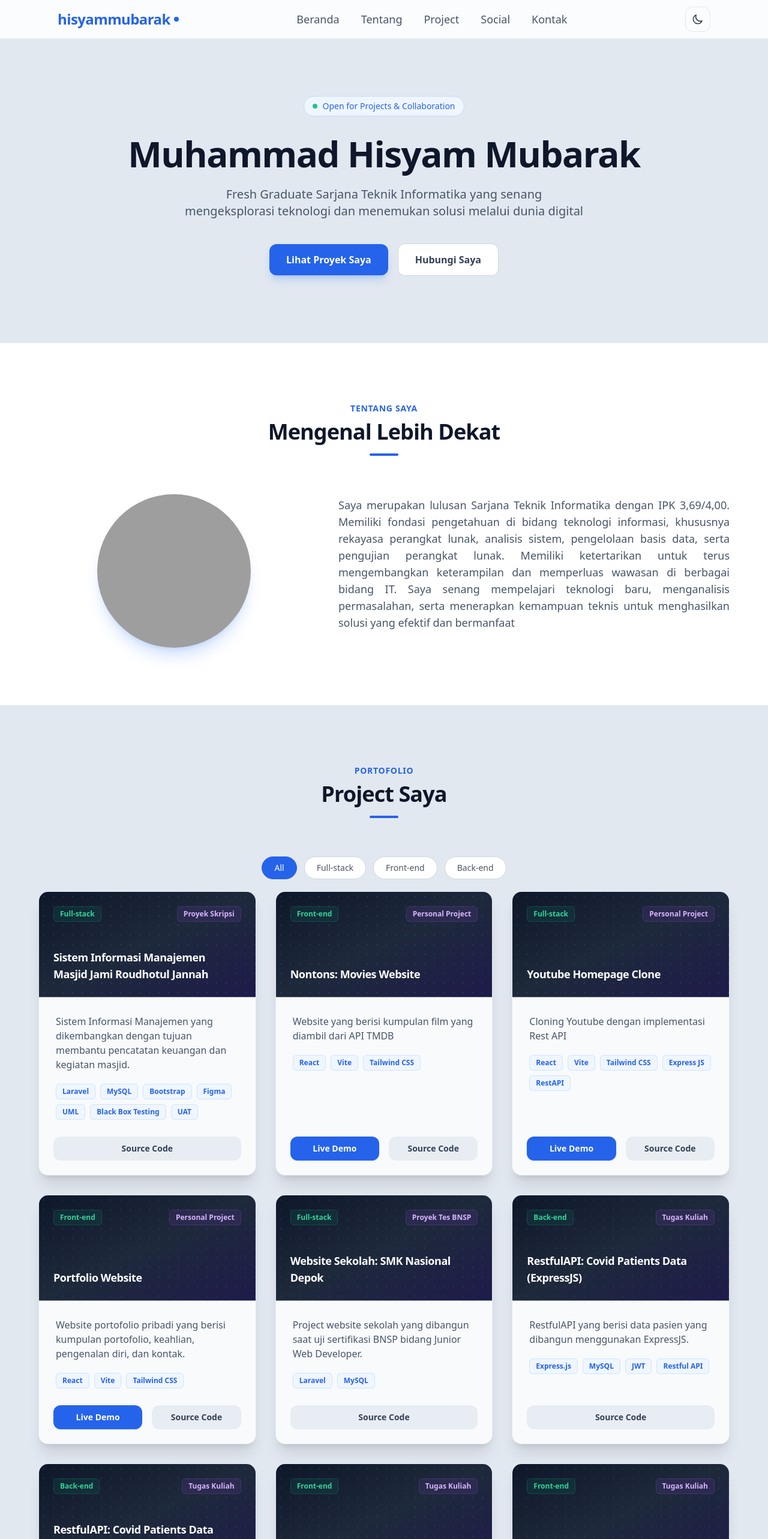
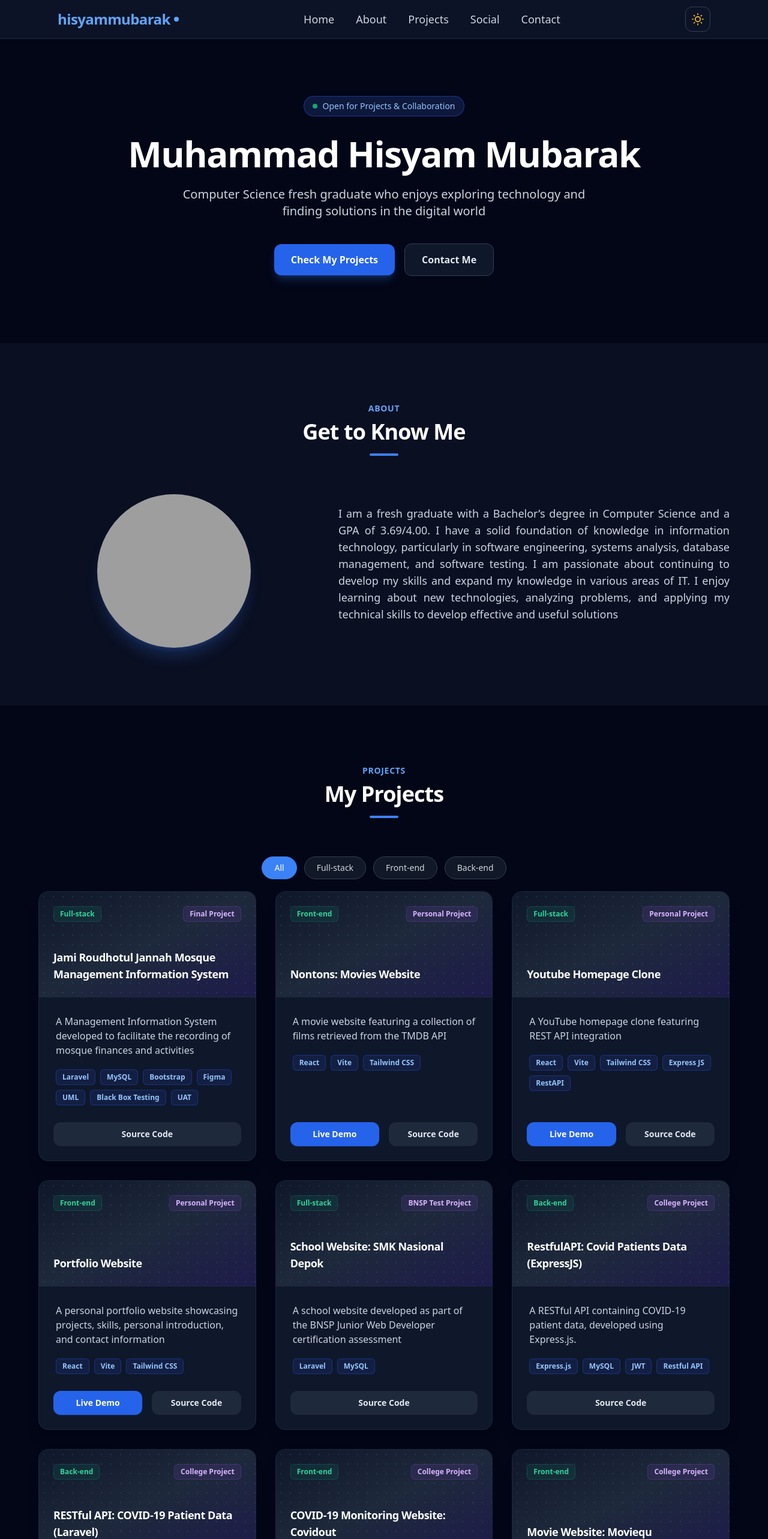
Before and after one commit to Sam0042/portfolio-website, a React (Vite) app: page / in a window 1280 px wide. Shown: the top 2566 px of the page at 60% size. Built offline with nearby package versions, Linux system fonts and the light colour scheme; grey boxes are pictures that could not be loaded.

Commit message:
changing the lang to eng

```diff
--- a/src/App.jsx
+++ b/src/App.jsx
@@ -13,12 +13,9 @@ function App() {
   const [theme, setTheme] = useState(() => {
     if (typeof window !== 'undefined') {
       const saved = localStorage.getItem('theme');
-      if (saved) return saved;
-      if (window.matchMedia('(prefers-color-scheme: dark)').matches) {
-        return 'dark';
-      }
+      return saved || 'dark';
     }
-    return 'light';
+    return 'dark';
   });
 
   useEffect(() => {
--- a/src/components/About.jsx
+++ b/src/components/About.jsx
@@ -1,48 +1,6 @@
 import React from 'react';
 
 const About = () => {
-  const stats = [
-    { value: '3+', label: 'Tahun Pengalaman', desc: 'Dalam web development' },
-    { value: '25+', label: 'Proyek Selesai', desc: 'Aplikasi web & landing page' },
-    { value: '15+', label: 'Teknologi Modern', desc: 'Framework & tools dikuasai' },
-    { value: '99%', label: 'Kepuasan Klien', desc: 'Kualitas kode teruji' },
-  ];
-
-  // Daftar teknologi sesuai dengan stack kamu beserta SVG icon resminya
-  const techStack = [
-    {
-      name: 'HTML',
-      icon: 'https://www.svgrepo.com/show/452228/html-5.svg',
-    },
-    {
-      name: 'CSS',
-      icon: 'https://www.svgrepo.com/show/452185/css-3.svg',
-    },
-    {
-      name: 'Javascript',
-      icon: 'https://www.svgrepo.com/show/303206/javascript-logo.svg',
-    },
-    {
-      name: 'PHP',
-      icon: 'https://www.svgrepo.com/show/452088/php.svg',
-    },
-    {
-      name: 'Laravel',
-      icon: 'https://cdn.jsdelivr.net/gh/devicons/devicon/icons/laravel/laravel-original.svg',
-    },
-    {
-      name: 'React',
-      icon: 'https://cdn.jsdelivr.net/gh/devicons/devicon/icons/react/react-original.svg',
-    },
-    {
-      name: 'Vite',
-      icon: 'https://www.svgrepo.com/show/354521/vitejs.svg',
-    },
-    {
-      name: 'Tailwind CSS',
-      icon: 'https://cdn.jsdelivr.net/gh/devicons/devicon/icons/tailwindcss/tailwindcss-original.svg',
-    },
-  ];
 
   return (
     <section id="about" className="py-16 md:py-24 px-4 sm:px-6 lg:px-8 bg-white dark:bg-slate-900/60 transition-colors duration-300">
@@ -50,10 +8,10 @@ const About = () => {
         {/* Section Header */}
         <div className="text-center max-w-2xl mx-auto mb-16">
           <span className="text-xs sm:text-sm font-semibold tracking-wider uppercase text-blue-600 dark:text-blue-400">
-            Tentang Saya
+            About
           </span>
           <h2 className="text-3xl sm:text-4xl font-bold tracking-tight text-slate-900 dark:text-white mt-2 mb-4">
-            Mengenal Lebih Dekat
+            Get to Know Me
           </h2>
           <div className="w-12 h-1 bg-blue-600 dark:bg-blue-500 mx-auto rounded-full"></div>
         </div>
@@ -71,7 +29,7 @@ const About = () => {
           {/* Description*/}
           <div className="md:col-span-7">
             <p className="text-base sm:text-lg text-slate-600 dark:text-slate-300 leading-relaxed mb-6 text-justify">
-              Saya merupakan lulusan Sarjana Teknik Informatika dengan IPK 3,69/4,00. Memiliki fondasi pengetahuan di bidang teknologi informasi, khususnya rekayasa perangkat lunak, analisis sistem, pengelolaan basis data, serta pengujian perangkat lunak. Memiliki ketertarikan untuk terus mengembangkan keterampilan dan memperluas wawasan di berbagai bidang IT. Saya senang mempelajari teknologi baru, menganalisis permasalahan, serta menerapkan kemampuan teknis untuk menghasilkan solusi yang efektif dan bermanfaat
+              I am a fresh graduate with a Bachelor’s degree in Computer Science and a GPA of 3.69/4.00. I have a solid foundation of knowledge in information technology, particularly in software engineering, systems analysis, database management, and software testing. I am passionate about continuing to develop my skills and expand my knowledge in various areas of IT. I enjoy learning about new technologies, analyzing problems, and applying my technical skills to develop effective and useful solutions
             </p>
           </div>
         </div>
--- a/src/components/Contact.jsx
+++ b/src/components/Contact.jsx
@@ -17,7 +17,7 @@ const Contact = () => {
       link: gmailWebUrl,
     },
     {
-      title: 'Lokasi',
+      title: 'Location',
       value: 'Kabupaten Bogor, Jawa Barat',
       icon: '📍',
       link: '#',
@@ -32,10 +32,10 @@ const Contact = () => {
         {/* Section Header */}
         <div className="text-center max-w-2xl mx-auto mb-16">
           <span className="text-xs sm:text-sm font-semibold tracking-wider uppercase text-blue-600 dark:text-blue-400">
-            Kontak
+            Contact
           </span>
           <h2 className="text-3xl sm:text-4xl font-bold tracking-tight text-slate-900 dark:text-white mt-2 mb-4">
-            Hubungi Saya
+            Get in Touch
           </h2>
           <div className="w-12 h-1 bg-blue-600 dark:bg-blue-500 mx-auto rounded-full mt-4"></div>
         </div>
@@ -43,10 +43,10 @@ const Contact = () => {
         {/* Call to Action Box */}
         <div className="bg-white dark:bg-slate-900 border border-slate-200/80 dark:border-slate-800 rounded-3xl p-8 sm:p-10 shadow-sm text-center max-w-2xl mx-auto">
           <h3 className="text-xl sm:text-2xl font-bold text-slate-900 dark:text-white mb-3">
-            Ingin Mengundang Berdiskusi / Interview?
+            Have a project in mind or interested in working together?
           </h3>
           <p className="text-sm sm:text-base text-slate-600 dark:text-slate-300 mb-6">
-            Klik tombol di bawah untuk langsung membuka tab Gmail dengan draf pesan penawaran karir yang siap dikirim.
+            Click the button below to send me an email
           </p>
           <a
             href={gmailWebUrl}
@@ -54,7 +54,7 @@ const Contact = () => {
             rel="noopener noreferrer"
             className="inline-flex items-center justify-center px-8 py-3.5 rounded-xl bg-blue-600 hover:bg-blue-700 text-white font-semibold text-sm sm:text-base shadow-lg shadow-blue-500/25 transition-all duration-300 hover:-translate-y-1 hover:shadow-xl active:scale-95"
           >
-            Kirim Email Sekarang
+            Send an Email
           </a>
         </div>
       </div>
--- a/src/components/Footer.jsx
+++ b/src/components/Footer.jsx
@@ -13,7 +13,7 @@ const Footer = () => {
           </span>
         </div>
         <p className="text-sm text-slate-500 dark:text-slate-400 text-center">
-          Dibuat dengan <span className="text-blue-600 dark:text-blue-400 font-medium">React</span>,{' '}
+          Made with <span className="text-blue-600 dark:text-blue-400 font-medium">React</span>,{' '}
           <span className="text-blue-600 dark:text-blue-400 font-medium">Vite</span>, &{' '}
           <span className="text-blue-600 dark:text-blue-400 font-medium">Tailwind CSS</span>
         </p>
--- a/src/components/Hero.jsx
+++ b/src/components/Hero.jsx
@@ -18,7 +18,7 @@ const Hero = () => {
 
         {/* Subtitle */}
         <p className="text-base sm:text-lg md:text-xl text-slate-600 dark:text-slate-300 mb-10 max-w-2xl mx-auto leading-relaxed">
-          Fresh Graduate Sarjana Teknik Informatika yang senang mengeksplorasi teknologi dan menemukan solusi melalui dunia digital
+          Computer Science fresh graduate who enjoys exploring technology and finding solutions in the digital world
         </p>
 
         {/* CTA Buttons */}
@@ -27,13 +27,13 @@ const Hero = () => {
             href="#projects"
             className="w-full sm:w-auto px-7 py-3.5 rounded-xl bg-blue-600 hover:bg-blue-700 text-white font-semibold text-sm sm:text-base shadow-lg shadow-blue-500/25 transition-all duration-300 hover:-translate-y-1 hover:shadow-xl active:scale-95 text-center"
           >
-            Lihat Proyek Saya
+            Check My Projects
           </a>
           <a
             href="#contact"
             className="w-full sm:w-auto px-7 py-3.5 rounded-xl bg-white dark:bg-slate-900 border border-slate-300 dark:border-slate-700 text-slate-700 dark:text-slate-200 hover:bg-slate-100 dark:hover:bg-slate-800 font-semibold text-sm sm:text-base transition-all duration-300 hover:-translate-y-1 active:scale-95 text-center"
           >
-            Hubungi Saya
+            Contact Me
           </a>
         </div>
 
--- a/src/components/Navbar.jsx
+++ b/src/components/Navbar.jsx
@@ -4,11 +4,11 @@ const Navbar = ({ theme, toggleTheme }) => {
   const [isOpen, setIsOpen] = useState(false);
 
   const navLinks = [
-    { name: 'Beranda', href: '#home' },
-    { name: 'Tentang', href: '#about' },
-    { name: 'Project', href: '#projects' },
+    { name: 'Home', href: '#home' },
+    { name: 'About', href: '#about' },
+    { name: 'Projects', href: '#projects' },
     { name: 'Social', href: '#social' },
-    { name: 'Kontak', href: '#contact' },
+    { name: 'Contact', href: '#contact' },
   ];
 
   return (
--- a/src/components/Projects.jsx
+++ b/src/components/Projects.jsx
@@ -4,28 +4,28 @@ import React, { useState } from 'react';
 const Projects = () => {
   const projects = [
     {
-      title: 'Sistem Informasi Manajemen Masjid Jami Roudhotul Jannah',
-      description: 'Sistem Informasi Manajemen yang dikembangkan dengan tujuan membantu pencatatan keuangan dan kegiatan masjid.',
+      title: 'Jami Roudhotul Jannah Mosque Management Information System',
+      description: 'A Management Information System developed to facilitate the recording of mosque finances and activities',
       image: '🕌',
       tech: ['Laravel', 'MySQL', 'Bootstrap', 'Figma', 'UML', 'Black Box Testing', 'UAT'],
       demoLink: '',
       codeLink: 'https://github.com/Sam0042/sim-masjid-dummy.git',
       domain: 'Full-stack',
-      category: 'Proyek Skripsi'
+      category: 'Final Project'
     },
     {
       title: 'Nontons: Movies Website',
-      description: 'Website yang berisi kumpulan film yang diambil dari API TMDB',
+      description: 'A movie website featuring a collection of films retrieved from the TMDB API',
       image: '▶',
       tech: ['React', 'Vite', 'Tailwind CSS'],
       demoLink: 'https://nontons.vercel.app/',
-      codeLink: 'https://github.com/Sam0042/youtube-clone',
+      codeLink: 'https://github.com/Sam0042/nontons-movie-app.git',
       domain: 'Front-end',
       category: 'Personal Project'
     },
     {
       title: 'Youtube Homepage Clone',
-      description: 'Cloning Youtube dengan implementasi Rest API',
+      description: 'A YouTube homepage clone featuring REST API integration',
       image: '▶',
       tech: ['React', 'Vite', 'Tailwind CSS', 'Express JS', 'RestAPI'],
       demoLink: 'https://youtube-clone-frontend-mocha-iota.vercel.app/',
@@ -35,7 +35,7 @@ const Projects = () => {
     },
     {
       title: 'Portfolio Website',
-      description: 'Website portofolio pribadi yang berisi kumpulan portofolio, keahlian, pengenalan diri, dan kontak.',
+      description: 'A personal portfolio website showcasing projects, skills, personal introduction, and contact information',
       image: '💼',
       tech: ['React', 'Vite', 'Tailwind CSS'],
       demoLink: '/',
@@ -44,54 +44,54 @@ const Projects = () => {
       category: 'Personal Project'
     },
     {
-      title: 'Website Sekolah: SMK Nasional Depok',
-      description: 'Project website sekolah yang dibangun saat uji sertifikasi BNSP bidang Junior Web Developer.',
+      title: 'School Website: SMK Nasional Depok',
+      description: 'A school website developed as part of the BNSP Junior Web Developer certification assessment',
       image: '🏫',
       tech: ['Laravel', 'MySQL'],
       demoLink: '',
       codeLink: 'https://github.com/Sam0042/web-sekolah.git',
       domain: 'Full-stack',
-      category: 'Proyek Tes BNSP'
+      category: 'BNSP Test Project'
     },
     {
       title: 'RestfulAPI: Covid Patients Data (ExpressJS)',
-      description: 'RestfulAPI yang berisi data pasien yang dibangun menggunakan ExpressJS.',
+      description: 'A RESTful API containing COVID-19 patient data, developed using Express.js.',
       image: '📊',
       tech: ['Express.js', 'MySQL', 'JWT', 'Restful API'],
       demoLink: '',
       codeLink: 'https://github.com/Sam0042/covid-rest-api.git',
       domain: 'Back-end',
-      category: 'Tugas Kuliah'
+      category: 'College Project'
     },
     {
-      title: 'RestfulAPI: Covid Patients Data (Laravel)',
-      description: 'RestfulAPI yang berisi data pasien yang dibangun menggunakan Laravel.',
+      title: 'RESTful API: COVID-19 Patient Data (Laravel)',
+      description: 'A RESTful API containing COVID-19 patient data, developed using Laravel',
       image: '📊',
       tech: ['Laravel', 'MySQL', 'Restful API'],
       demoLink: '',
       codeLink: 'https://github.com/Sam0042/be-mid-project.git',
       domain: 'Back-end',
-      category: 'Tugas Kuliah'
+      category: 'College Project'
     },
     {
-      title: 'Covid Monitoring Website: Covidout',
-      description: 'Aplikasi eksplorasi monitoring total penebaran covid di Indonesia, menggunakan data yang difetch melalui API public.',
+      title: 'COVID-19 Monitoring Website: Covidout',
+      description: 'An interactive application for exploring and monitoring the total spread of COVID-19 in Indonesia using data retrieved from a public API.',
       image: '🏥',
       tech: ['React', 'Fetching API'],
       demoLink: 'https://covidout-app-sam0042.vercel.app/',
       codeLink: 'https://github.com/Sam0042/frontend-programming-uas.git',
       domain: 'Front-end',
-      category: 'Tugas Kuliah'
+      category: 'College Project'
     },
     {
       title: 'Movie Website: Moviequ',
-      description: 'Aplikasi eksplorasi film modern berbasis React. Memungkinkan pengguna menambah film dan menjelajah film populer dengan antarmuka yang responsif dan interaktif yang diambil dari API TMDB.',
+      description: 'A modern React-based movie application that allows users to add movies and explore popular films through a responsive and interactive interface, with movie data retrieved from the TMDB API',
       image: '🎬',
       tech: ['React', 'Fetching API'],
       demoLink: 'https://movie-database-sam0042.vercel.app/',
       codeLink: 'https://github.com/Sam0042/frontend-programming-Sam0042.git',
       domain: 'Front-end',
-      category: 'Tugas Kuliah'
+      category: 'College Project'
     },
   ];
 
@@ -118,10 +118,10 @@ const Projects = () => {
 
         <div className="text-center max-w-2xl mx-auto mb-16">
           <span className="text-xs sm:text-sm font-semibold tracking-wider uppercase text-blue-600 dark:text-blue-400">
-            Portofolio
+            Projects
           </span>
           <h2 className="text-3xl sm:text-4xl font-bold tracking-tight text-slate-900 dark:text-white mt-2 mb-4">
-            Project Saya
+            My Projects
           </h2>
           <div className="w-12 h-1 bg-blue-600 dark:bg-blue-500 mx-auto rounded-full"></div>
         </div>
```
